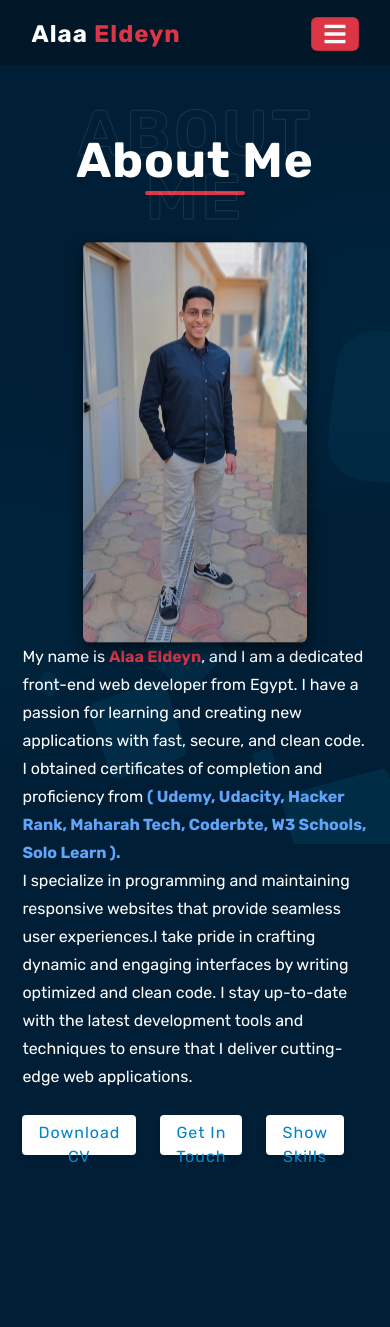
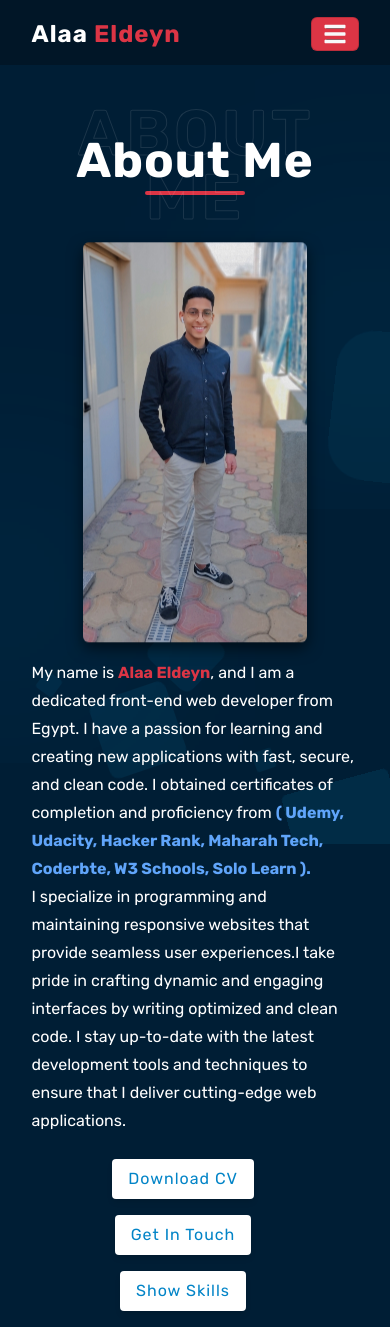
Before and after one commit to Alaa-Eldeyn/Portfolio, a React (Vite) app: page /about_me in a window 390 px wide. Before the commit the page ends 1171 px from the top, so only its background shows below. Built offline with nearby package versions, Linux system fonts and the light colour scheme.

Commit message:
Update responsive

```diff
--- a/src/Pages/About_me.jsx
+++ b/src/Pages/About_me.jsx
@@ -29,7 +29,7 @@ const About_me = () => {
             alt="about me"
           />
         </motion.div>
-        <div className=" ps-lg-5 pb-3 ">
+        <div className=" ps-lg-5 pb-3 pt-3 ">
           <motion.p
             initial={{ x: 100, opacity: 0 }}
             animate={{ x: 0, opacity: 1 }}
@@ -51,7 +51,7 @@ const About_me = () => {
             clean code. I stay up-to-date with the latest development tools and
             techniques to ensure that I deliver cutting-edge web applications.
           </motion.p>
-          <div className="d-flex">
+          <div className="d-flex flex-column flex-md-row gap-3">
             {[
               {
                 text: "Download CV",
--- a/src/Pages/Home.jsx
+++ b/src/Pages/Home.jsx
@@ -69,7 +69,7 @@ const Home = () => {
                 </motion.p>
               ))}
               <MobileHomeSocial />
-              <div className="d-flex gap-3 mt-4 btn-container">
+              <div className="d-flex gap-3 mt-4 btn-container justify-content-center align-items-center">
                 <motion.a
                   variants={welcomeTitle}
                   initial={"hidden"}
```
